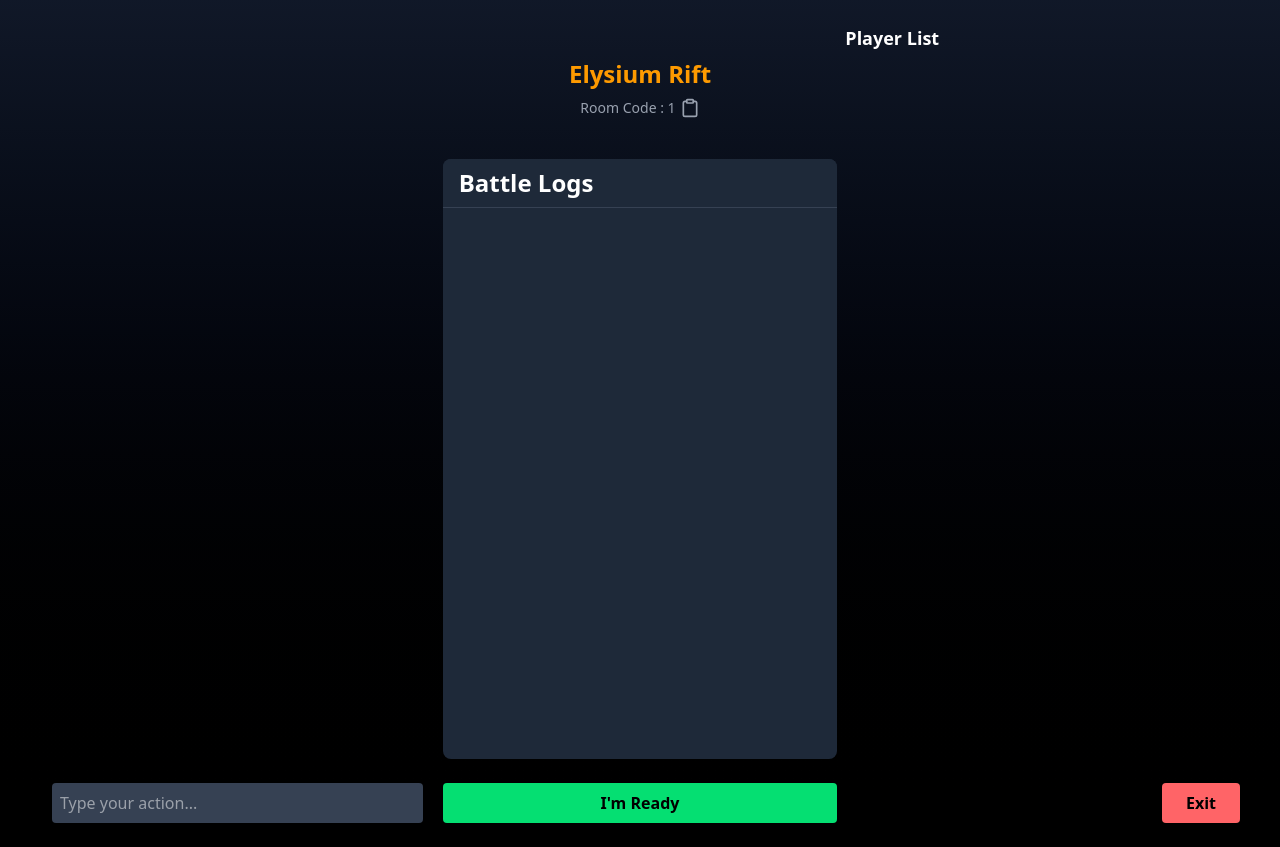
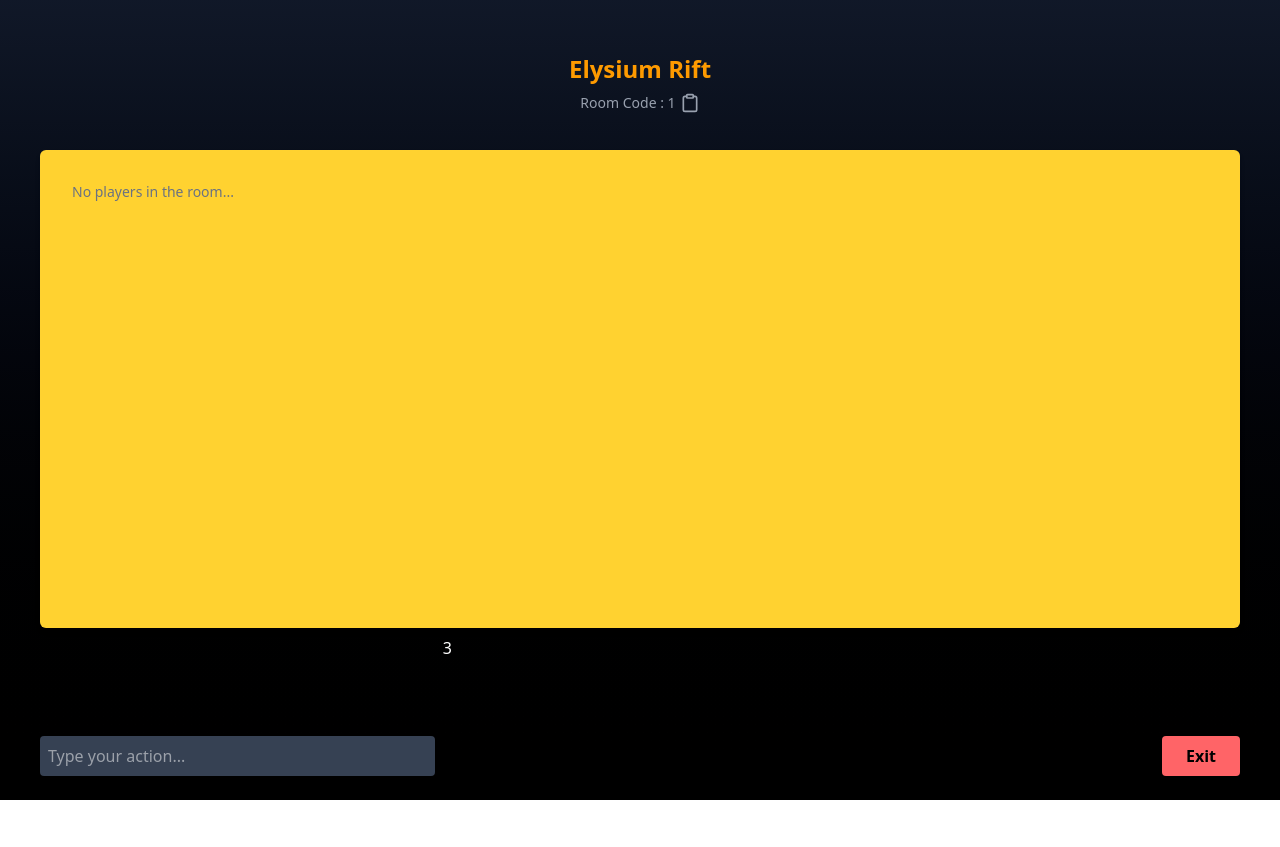
Before and after one commit to Rhzslya/elysium-rift, a Next.js app: page /game/1 in a window 1280 px wide. After the commit the page ends 800 px from the top, so only its background shows below. Built offline with nearby package versions, Linux system fonts and the light colour scheme.

Commit message:
update ui room

```diff
--- a/src/app/game/[roomId]/page.tsx
+++ b/src/app/game/[roomId]/page.tsx
@@ -11,6 +11,7 @@ import ChatBox from "@/components/ChatBox";
 import EnemiesList from "@/components/EnemiesList";
 import { Sword, X } from "lucide-react";
 import ChatForm from "@/components/ChatForm";
+import PlayerRoomCard from "@/components/PlayerRoomCard";
 
 export default function GameRoom() {
   const { socket, userId } = useUserSocket();
@@ -199,7 +200,7 @@ export default function GameRoom() {
   return (
     <main className="min-h-screen text-white p-6 grid grid-cols-3 grid-rows-[0.5fr_1fr_1fr_auto] gap-2">
       <TitleRoom roomId={Array.isArray(roomId) ? roomId[0] : roomId} />
-      <BattleLogs
+      {/* <BattleLogs
         countdown={countdown}
         logs={logs}
         handleReady={handleReady}
@@ -216,12 +217,14 @@ export default function GameRoom() {
         stage={stage}
         enemyData={enemyData}
         turnMessages={turnMessages}
-      />
+      /> */}
+      <PlayerRoomCard players={players} />
+      <div className="col-start-2 row-start-4">3</div>
 
       <div className="col-start-1 row-start-4">
         <div
           ref={chatAreaRef}
-          className="h-[100px] flex-1 overflow-y-auto p-4 space-y-2 hide-scrollbar"
+          className="h-[100px] flex-1 overflow-y-auto py-4 space-y-2 hide-scrollbar"
         >
           {messages.map((msg, index) => (
             <ChatBox
@@ -236,7 +239,7 @@ export default function GameRoom() {
       </div>
 
       {/* <EnemiesList enemyData={enemyData} /> */}
-      <div className="player-list col-start-3 row-start-1">
+      {/* <div className="player-list col-start-3 row-start-1">
         <div>
           <h2 className="text-lg font-semibold text-white">Player List</h2>
         </div>
@@ -252,7 +255,7 @@ export default function GameRoom() {
             </span>
           ))}
         </div>
-      </div>
+      </div> */}
 
       {/* <PlayerInfo playerName={playerName} players={players} userId={userId} /> */}
       <div className="col-start-3 row-start-4">
--- a/src/components/ChatForm/index.tsx
+++ b/src/components/ChatForm/index.tsx
@@ -16,7 +16,7 @@ const ChatForm = ({
   };
 
   return (
-    <form onSubmit={handleSubmit} className="w-full flex px-3 gap-x-2">
+    <form onSubmit={handleSubmit} className="w-full flex gap-x-2">
       <input
         type="text"
         value={message}
--- /dev/null
+++ b/src/components/PlayerRoomCard/index.tsx
@@ -0,0 +1,47 @@
+import { Player } from "@/utils/Type";
+import React from "react";
+
+const PlayerRoomCard = ({ players }: { players: Player[] }) => {
+  return (
+    <div className="col-span-3 row-span-2 row-start-2 bg-amber-300 rounded-md p-4 shadow-md">
+      <div className="box-card rounded-lg p-4 h-full flex flex-col">
+        <div className="player-card flex-1 overflow-x-auto">
+          {players.length === 0 ? (
+            <p className="text-gray-500 text-sm">No players in the room...</p>
+          ) : (
+            <ul className="flex space-x-3 h-full">
+              {players.map((player, index) => (
+                <li
+                  key={index}
+                  className={`flex flex-col items-center px-4 py-3 rounded-md border min-w-[300px] ${
+                    player.isReady
+                      ? "border-green-400 bg-green-50"
+                      : "border-gray-300 bg-gray-50"
+                  }`}
+                >
+                  {/* Avatar atau icon player (opsional) */}
+                  <div className="w-15 h-15 rounded-full bg-amber-400 flex items-center justify-center text-white font-bold mb-2">
+                    {player?.username?.charAt(0).toUpperCase()}
+                  </div>
+
+                  <span className="font-medium text-gray-700 text-sm">
+                    {player.username}
+                  </span>
+                  <span
+                    className={`text-xs font-semibold mt-1 ${
+                      player.isReady ? "text-green-500" : "text-gray-400"
+                    }`}
+                  >
+                    {player.isReady ? "Ready" : "Not Ready"}
+                  </span>
+                </li>
+              ))}
+            </ul>
+          )}
+        </div>
+      </div>
+    </div>
+  );
+};
+
+export default PlayerRoomCard;
```
